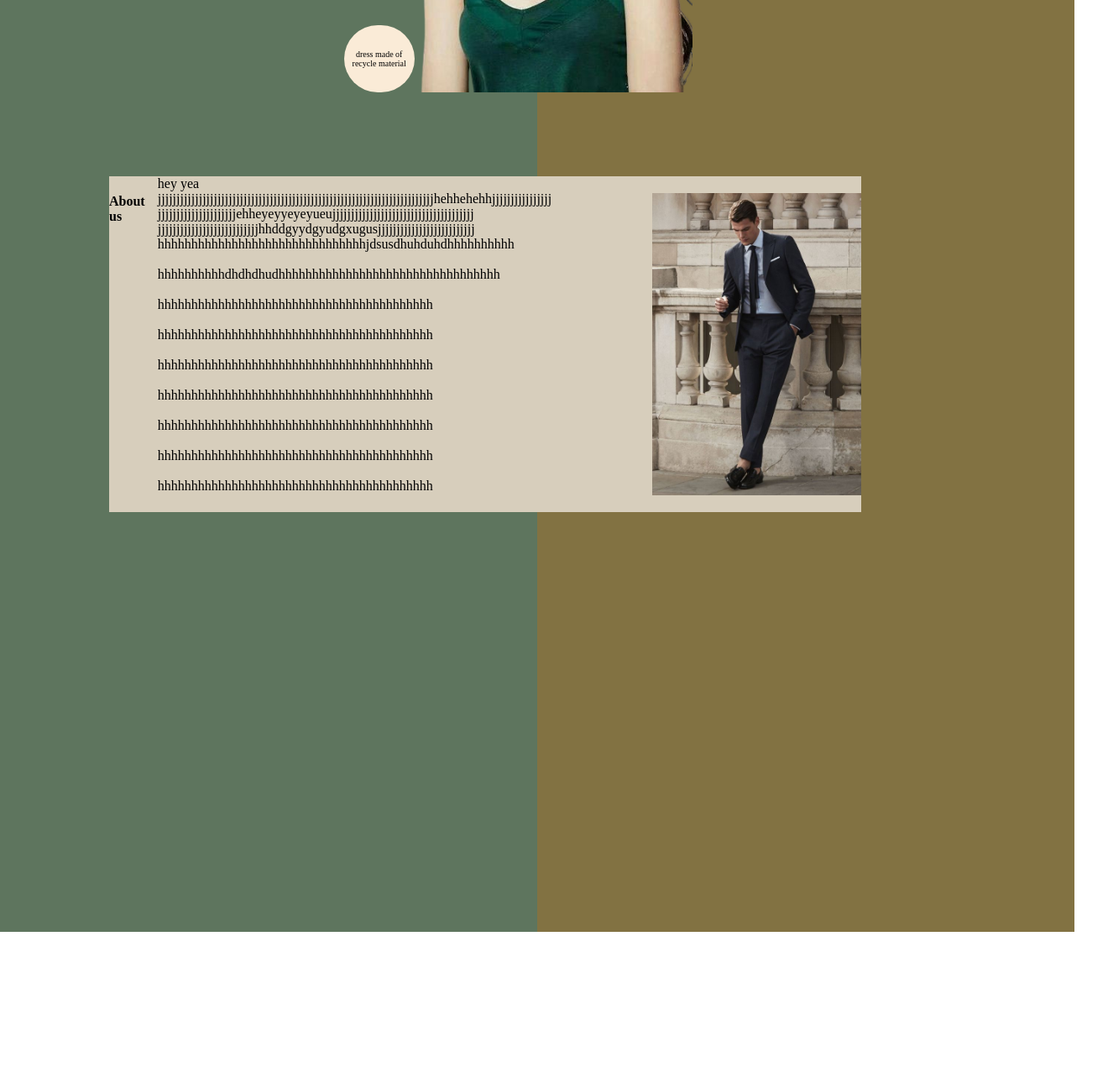
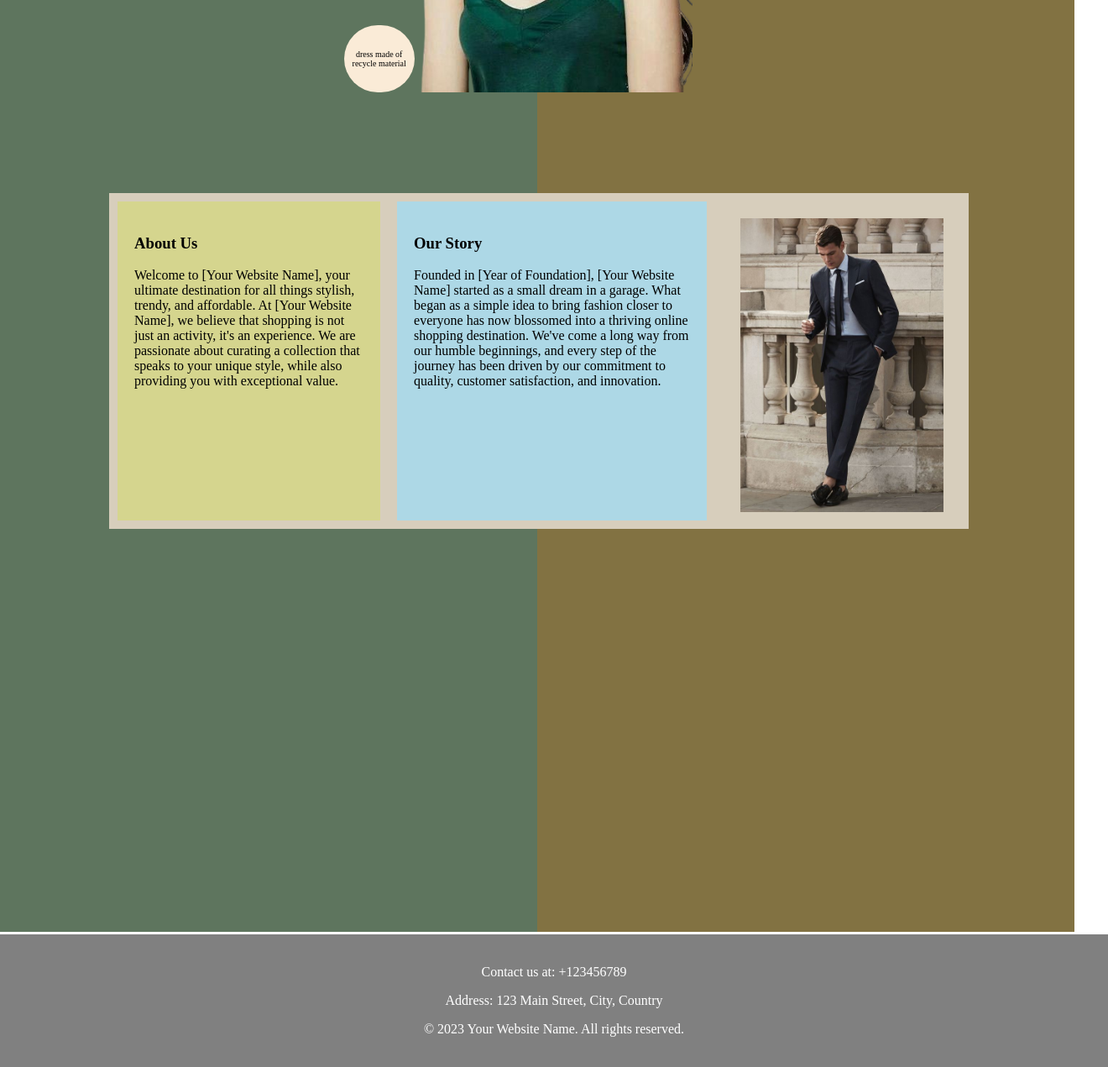
Before and after one commit to chekonda/Lander-page, a plain HTML site: page index.html in a window 1280 px wide. Shown: the part 490-1761 px from the top of the page at 84% size, 1320 px wide, since content can reach past the window. Before the commit the page ends 1600 px from the top, so only its background shows below. Drawn offline with Linux system fonts and the light colour scheme.

Commit message:
changes added

```diff
--- a/index.css
+++ b/index.css
@@ -3,7 +3,7 @@ body{
 }
 .background{
 
-    width: 100%;
+    width: 100vw;
     height: 200vh;
     display: flex;
     flex-direction: row;
@@ -110,10 +110,7 @@ button{
     width: 200px;
     text-align: center;
 }
-.arrow{
 
-
-}
 .previous{
     height: 50px;
     position: absolute;
@@ -127,23 +124,57 @@ button{
     right: 6%;
 }
 .about{
-    position: absolute;
+     position: absolute;
     display: flex;
+    flex-direction: row;
     top: 700px;
-    left: 130px;
+    left: 110px;
     background-color: rgb(215, 206, 188);
     color: black;
-    width: 70%;
+    width: 80%;
     height: 400px;
+    margin: 20px;
 
 }
-.hero{
+/* .hero{
     /* position: absolute;
     left: 700px;
     margin: 30px;
     height: 350px; */
-    position: relative;
+    /* position: relative;
     margin-top: 20px;
     margin-bottom: 20px;
-    margin-left: 100px;
+    margin-left: 100px; */
+/* } */
+.Story{
+    /* display: flex;
+    flex-wrap: wrap;
+    flex-direction: column-reverse;
+    position: absolute; */
+    background-color: lightblue;
+    padding: 20px;
+            margin: 10px;
 }
+.aboutus{
+    /* display: flex;
+    flex-wrap: wrap; */
+    background-color: rgb(213, 213, 142);
+    padding: 20px;
+    margin: 10px;
+}
+.hero{
+    padding: 20px;
+    margin: 10px;
+    height: 350px ;
+}
+.footer {
+    background-color: gray;
+    padding: 20px;
+    text-align: center;
+    color: white;
+    width: 100vw;
+    position: absolute;
+    top: 200vh;
+    border-top:solid white ;
+
+}
--- a/index.html
+++ b/index.html
@@ -31,8 +31,24 @@
             <button class="Catalog">View Catalog</button>
 
         </div>
-        <div class="about"><h4>About us</h4> hey yea jjjjjjjjjjjjjjjjjjjjjjjjjjjjjjjjjjjjjjjjjjjjjjjjjjjjjjjjjjjjjjjjjjjjjjjjjjhehhehehhjjjjjjjjjjjjjjjj  <br> jjjjjjjjjjjjjjjjjjjjjehheyeyyeyeyueujjjjjjjjjjjjjjjjjjjjjjjjjjjjjjjjjjjjjj <br>jjjjjjjjjjjjjjjjjjjjjjjjjjjhhddgyydgyudgxugusjjjjjjjjjjjjjjjjjjjjjjjjjj <br>hhhhhhhhhhhhhhhhhhhhhhhhhhhhhhhjdsusdhuhduhdhhhhhhhhhh <br><br>hhhhhhhhhhdhdhdhudhhhhhhhhhhhhhhhhhhhhhhhhhhhhhhhhh <br><br>hhhhhhhhhhhhhhhhhhhhhhhhhhhhhhhhhhhhhhhhh <br><br>hhhhhhhhhhhhhhhhhhhhhhhhhhhhhhhhhhhhhhhhh <br><br>hhhhhhhhhhhhhhhhhhhhhhhhhhhhhhhhhhhhhhhhh <br><br>hhhhhhhhhhhhhhhhhhhhhhhhhhhhhhhhhhhhhhhhh <br><br>hhhhhhhhhhhhhhhhhhhhhhhhhhhhhhhhhhhhhhhhh <br><br>hhhhhhhhhhhhhhhhhhhhhhhhhhhhhhhhhhhhhhhhh <br><br>hhhhhhhhhhhhhhhhhhhhhhhhhhhhhhhhhhhhhhhhh <br>
-            <img class="hero" src="baggy-men.png" alt=""> </div>
+        <div class="about">
+            <div class="aboutus">
+               <p> <h3>About Us</h3>
+
+                Welcome to [Your Website Name], your ultimate destination for all things stylish, trendy, and affordable. At [Your Website Name], we believe that shopping is not just an activity, it's an experience. We are passionate about curating a collection that speaks to your unique style, while also providing you with exceptional value.
+            </div>
+           <div class="Story">
+              <h3 > Our Story</h3>
+
+               Founded in [Year of Foundation], [Your Website Name] started as a small dream in a garage. What began as a simple idea to bring fashion closer to everyone has now blossomed into a thriving online shopping destination. We've come a long way from our humble beginnings, and every step of the journey has been driven by our commitment to quality, customer satisfaction, and innovation.</p>
+            </div>
+              <div><img class="hero"  src="baggy-men.png" alt=""> </div>
+        </div>
+        <div class="footer">
+            <p>Contact us at: +123456789</p>
+            <p>Address: 123 Main Street, City, Country</p>
+            <p>© 2023 Your Website Name. All rights reserved.</p>
+        </div>
     </div>
     <!-- <div class="girl">
 
```
